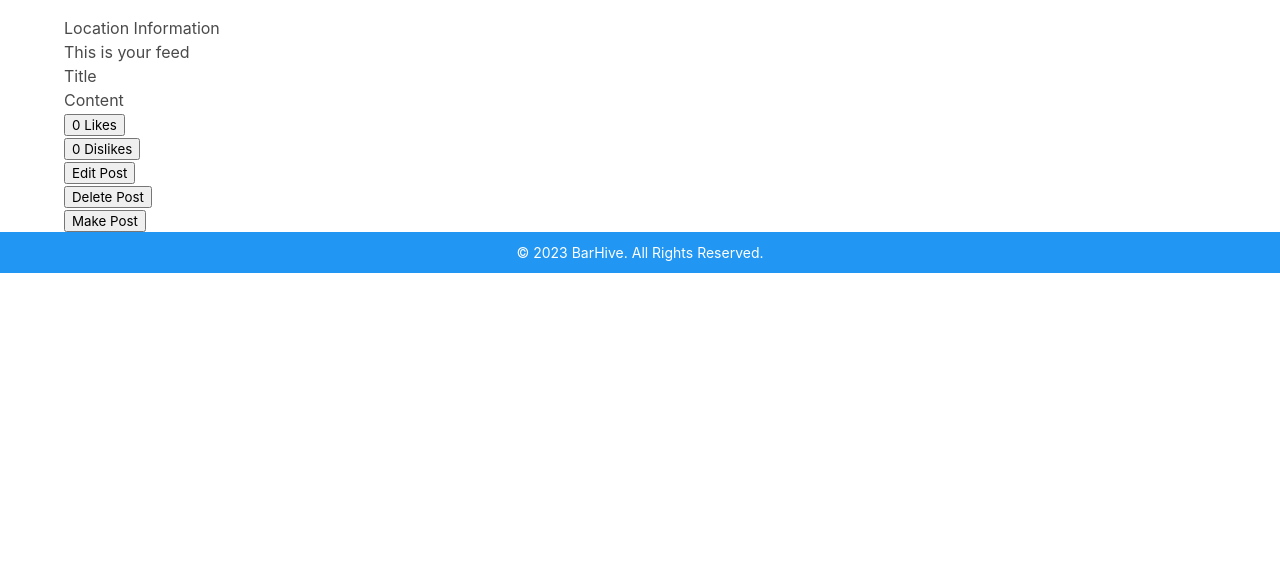
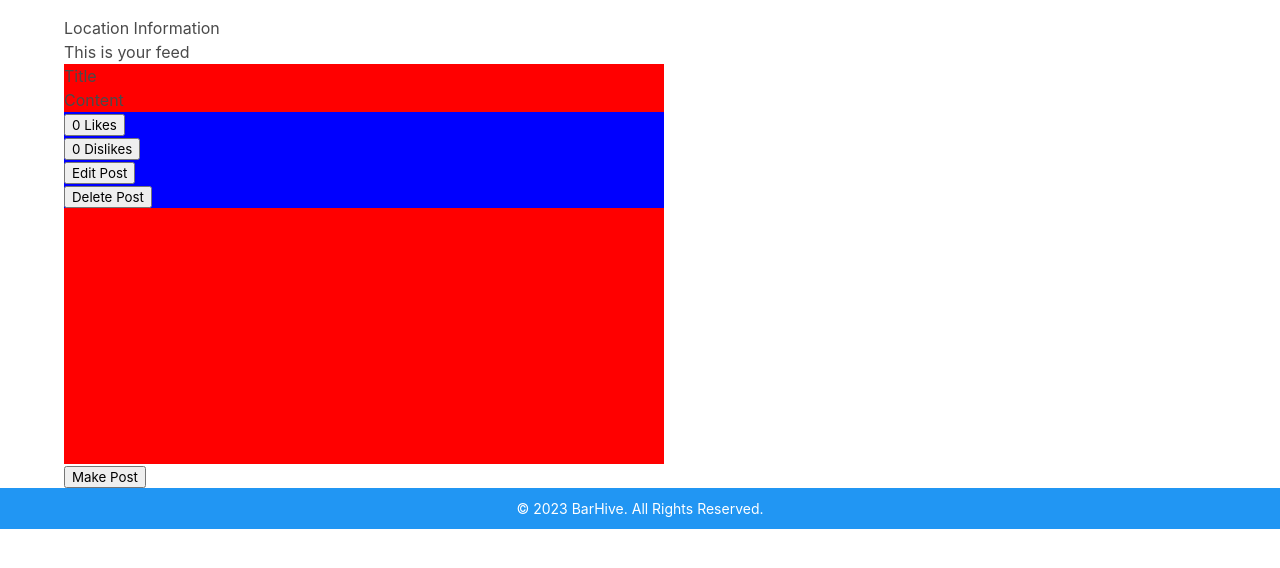
Before and after one commit to WormWaffles/Forum-Project, a Flask app: page / in a window 1280 px wide. Shown: the part 44-612 px from the top of the page. Run offline with Flask 2, Linux system fonts and the light colour scheme; some libraries are stand-ins or nearby versions.

Commit message:
Messing with styling of index.html, in particularly the styling of post

```diff
--- a/static/styles/index.css
+++ b/static/styles/index.css
@@ -1 +1,15 @@
 /* need styling for index info */
+.post-card
+{
+    width: 600px;
+    height: 400px;
+    background-color: red;
+
+}
+.post-card-container
+{
+    position: end;
+   background-color: blue;
+
+
+}
--- a/templates/index.html
+++ b/templates/index.html
@@ -13,9 +13,12 @@
         <ul>
             {% for index in posts %}
             <li>
+                <div class="post-card">
                     <h1>{{ posts[index].title }}</h1>
                     <p>{{ posts[index].content }}</p>
                     <!-- <p>{{ posts[index].file }}</p> -->
+                    <div class="post-card-container">
+                        <form>
                             <form action="/like_post" method="post">
                                 <input type="hidden" name="post_id" value="{{ index }}">
                                 <button type="submit" action="/like_post" method="post">{{ posts[index].likes|length }} Likes</button>
@@ -34,6 +37,9 @@
                                 <input type="hidden" name="post_id" value="{{ index }}">
                                 <button type="submit" action="/delete_post" method="get">Delete Post</button>
                             </form>
+                        </form>
+                    </div>
+                </div>
                 <!-- end here -->
                 {% endif %}
             </li>
```
Lines whose indentation alone changed are shown as unchanged.
